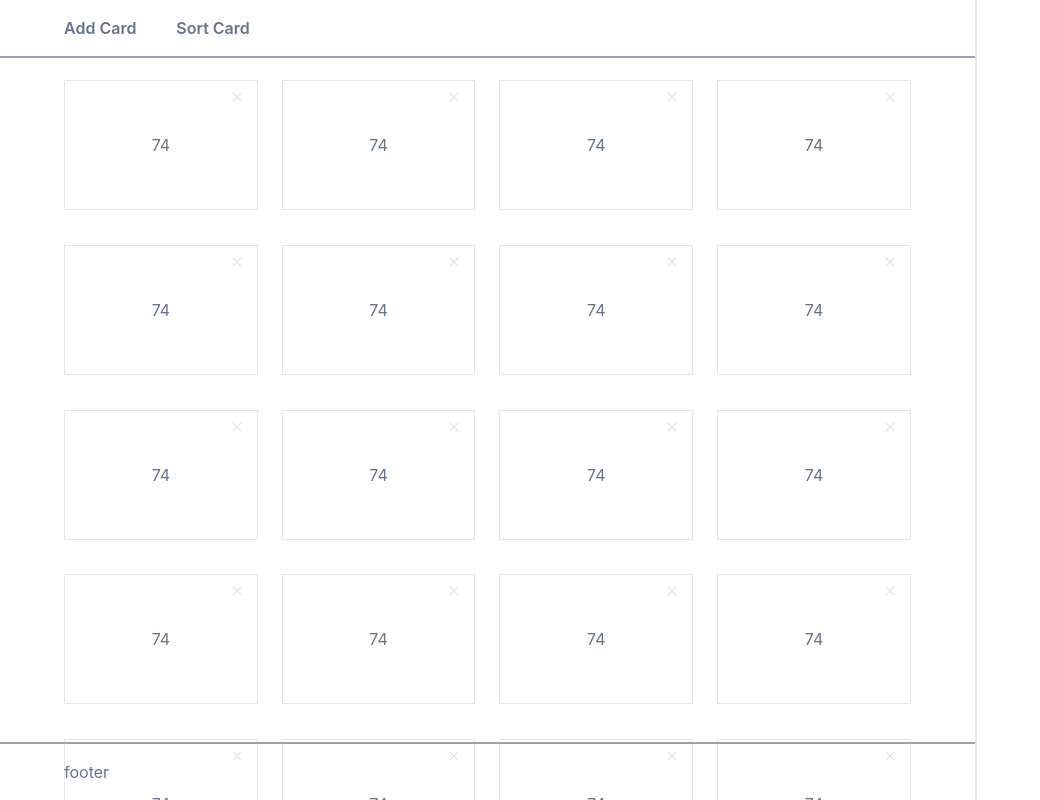
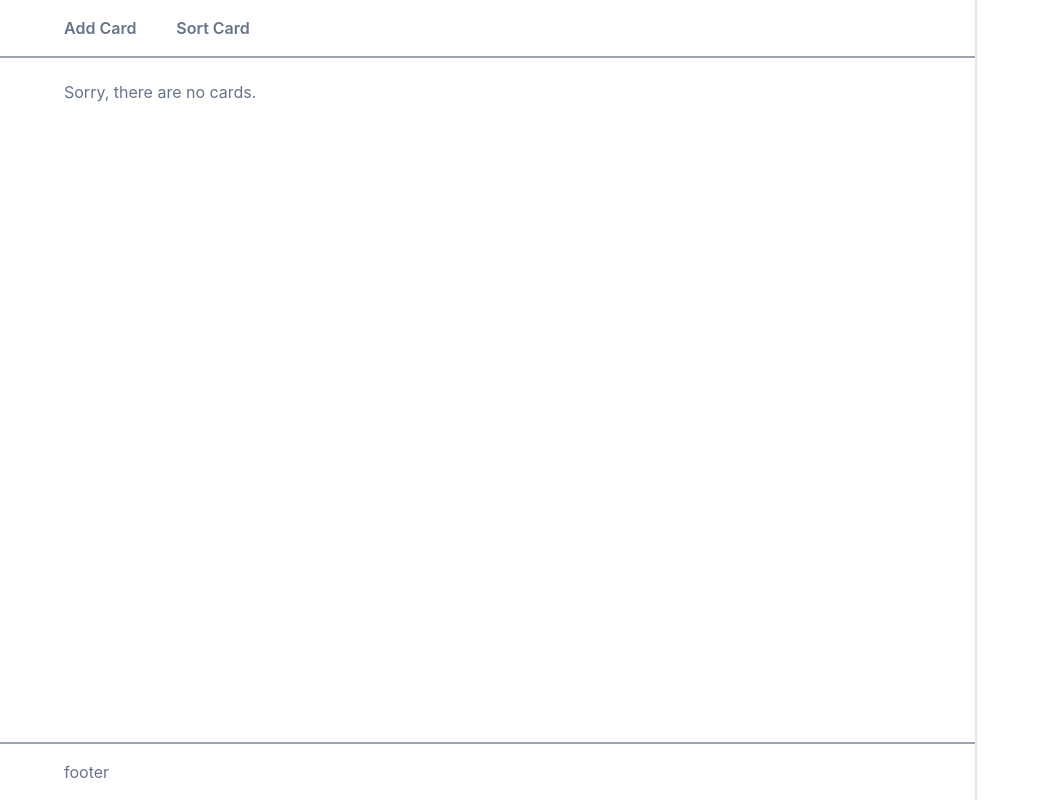
Before and after one commit to AmaduKamara/react-card-test, a React (Create React App) app: page / in a window 1280 px wide. Shown: the whole page, without its empty margins (0-1040 px from the left). Built offline with nearby package versions, Linux system fonts and the light colour scheme.

Commit message:
Remove dummy cards and add the add, delete and sort features

```diff
--- a/src/App.js
+++ b/src/App.js
@@ -5,31 +5,51 @@ import Header from "./components/Header";
 import Instructions from "./components/Instructions";
 
 const App = () => {
+  const [cardItems, setCardItems] = useState([]);
+
+  // Handle add card
+  const handleAddCard = (count, max = 100) => {
+    const randomNumber = Math.floor(Math.random() * max) + 1;
+
+    setCardItems([
+      ...cardItems,
+      {
+        id: cardItems.length,
+        value: randomNumber,
+      },
+    ]);
+  };
+
+  // Handle delete card
+  const handleDeleteCard = (value) => {
+    setCardItems(cardItems.filter((item) => item.value !== value));
+  };
+
+  // Handle sorting
+  const handleSort = () => {
+    const itemsToSort = [...cardItems];
+    itemsToSort.sort((a, b) => a.value - b.value);
+    setCardItems(itemsToSort);
+  };
+
   return (
     <main className="antialiased text-slate-500 dark:text-slate-400 bg-white dark:bg-slate-900 h-screen flex justify-between overflow-y-auto">
       <div className="w-full relative">
-        <Header />
-        <div className="absolute top-0 mt-20 mb-20 px-16 w-full grid grid-cols-1 md:grid-cols-4 gap-6 overflow-y-auto h-[800px]">
-          <Card />
-          <Card />
-          <Card />
-          <Card />
-          <Card />
-          <Card />
-          <Card />
-          <Card />
-          <Card />
-          <Card />
-          <Card />
-          <Card />
-          <Card />
-          <Card />
-          <Card />
-          <Card />
-          <Card />
-          <Card />
-          <Card />
-          <Card />
+        <Header handleAddCard={handleAddCard} handleSort={handleSort} />
+        <div className="absolute top-0 mt-20 mb-20 px-16 w-full grid grid-cols-1 md:grid-cols-4 gap-6 overflow-hidden overflow-y-auto max-h-[800px]">
+          {cardItems.length === 0 && (
+            <div>
+              <p>Sorry, there are no cards.</p>
+            </div>
+          )}
+          {cardItems &&
+            cardItems.map((cardItem) => (
+              <Card
+                key={cardItem.value}
+                card={cardItem}
+                handleDeleteCard={handleDeleteCard}
+              />
+            ))}
         </div>
         <Footer />
       </div>
```
